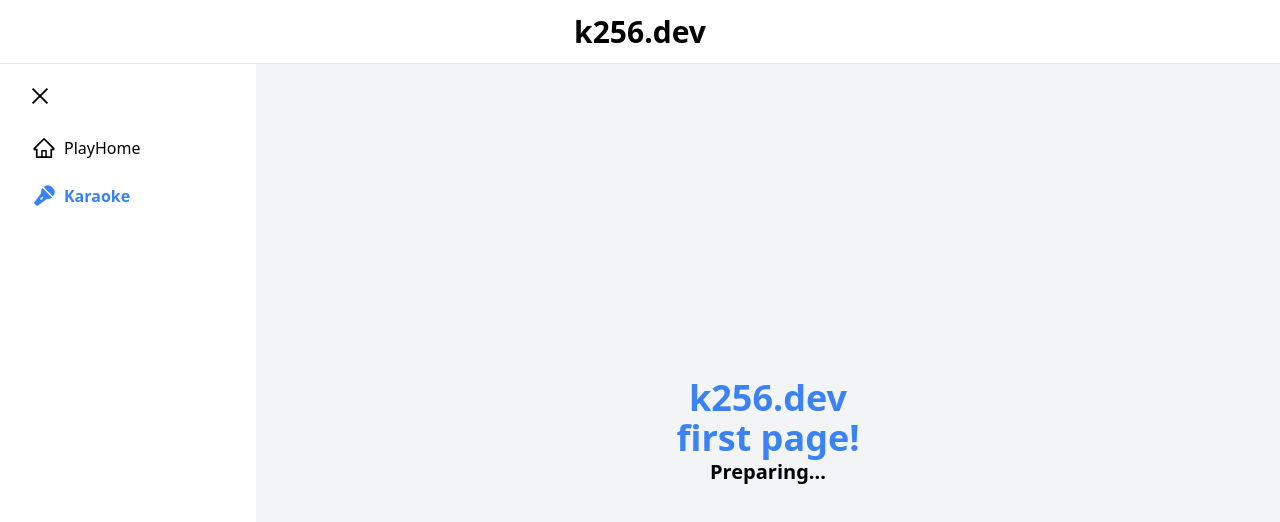
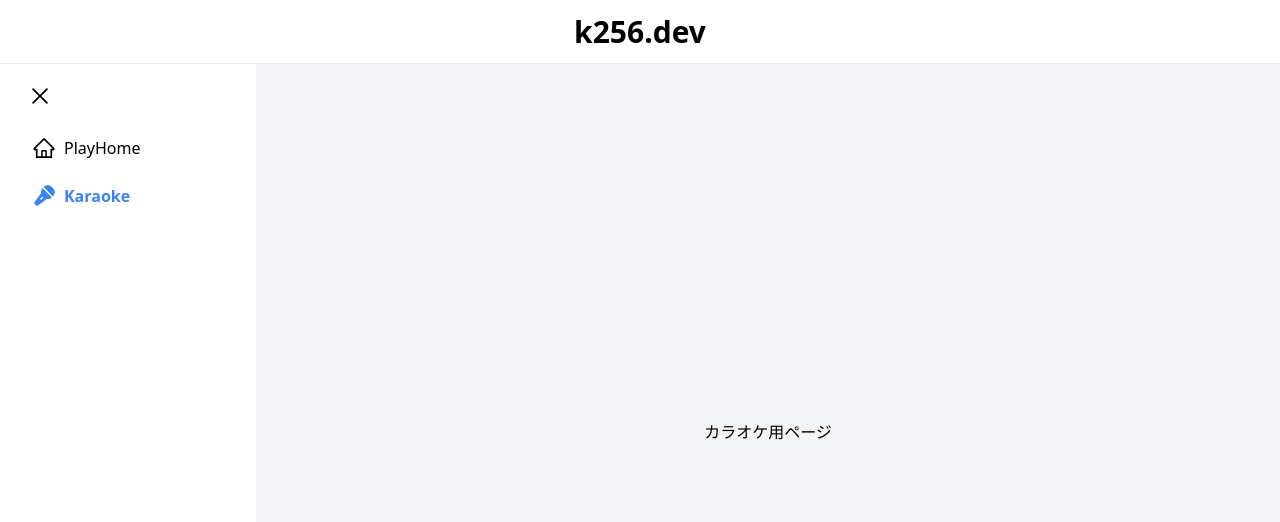
Before and after one commit to kosakae256/k256, a Next.js app: page /play/karaoke in a window 1280 px wide. Shown: the top 522 px of the page. Built offline with nearby package versions, Linux system fonts and the light colour scheme.

Commit message:
play用レイアウトの構築 #8

```diff
--- a/src/app/play/karaoke/page.tsx
+++ b/src/app/play/karaoke/page.tsx
@@ -1,9 +1,7 @@
 export default function Karaoke() {
   return (
     <div className="w-full h-full flex flex-col justify-center items-center">
-      <h2 className="font-bold text-4xl text-blue-500">k256.dev</h2>
-      <h2 className="font-bold text-4xl text-blue-500">first page!</h2>
-      <h2 className="font-bold text-xl">Preparing...</h2>
+      <p>カラオケ用ページ</p>
     </div>
   );
 }
```
